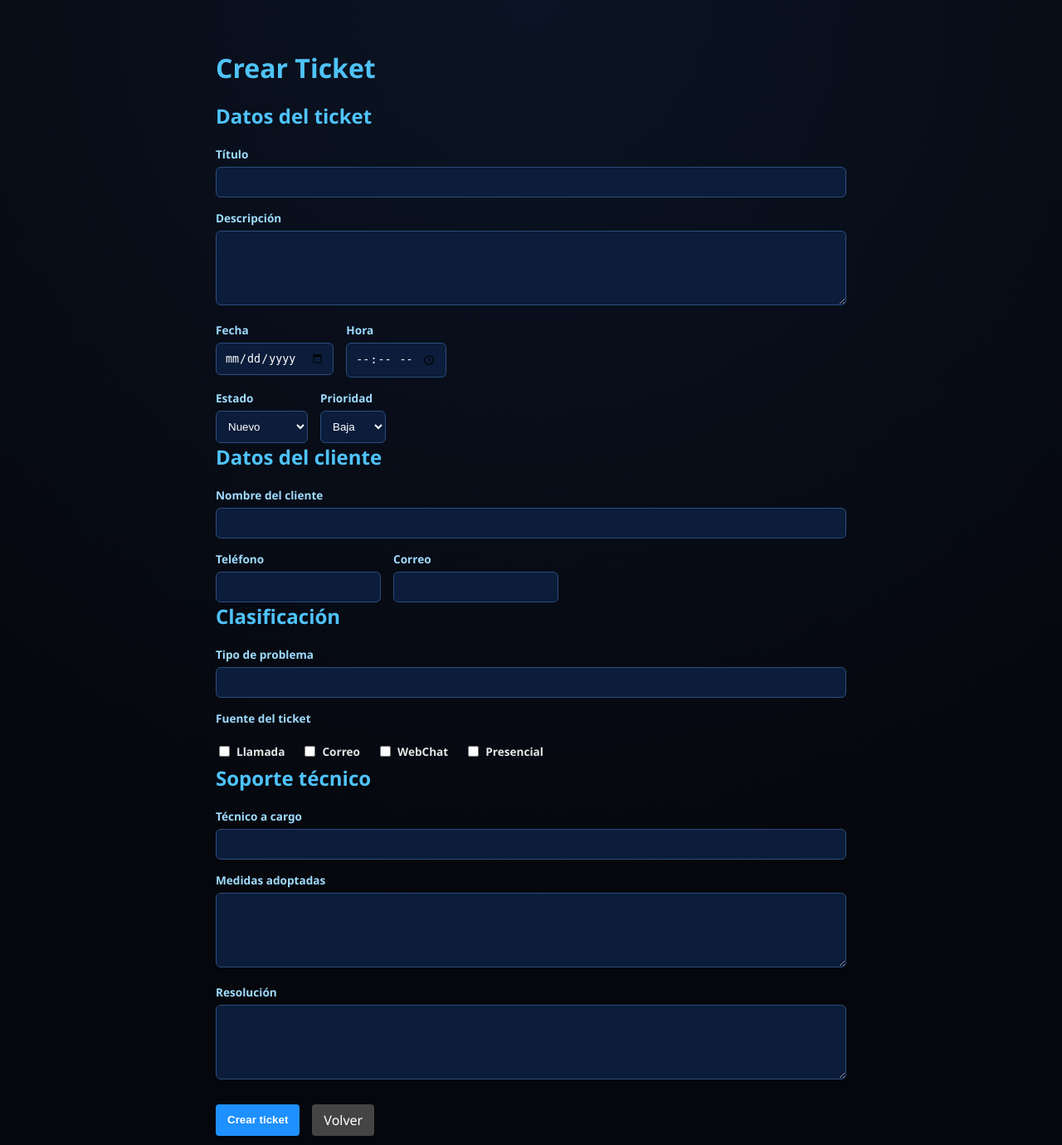
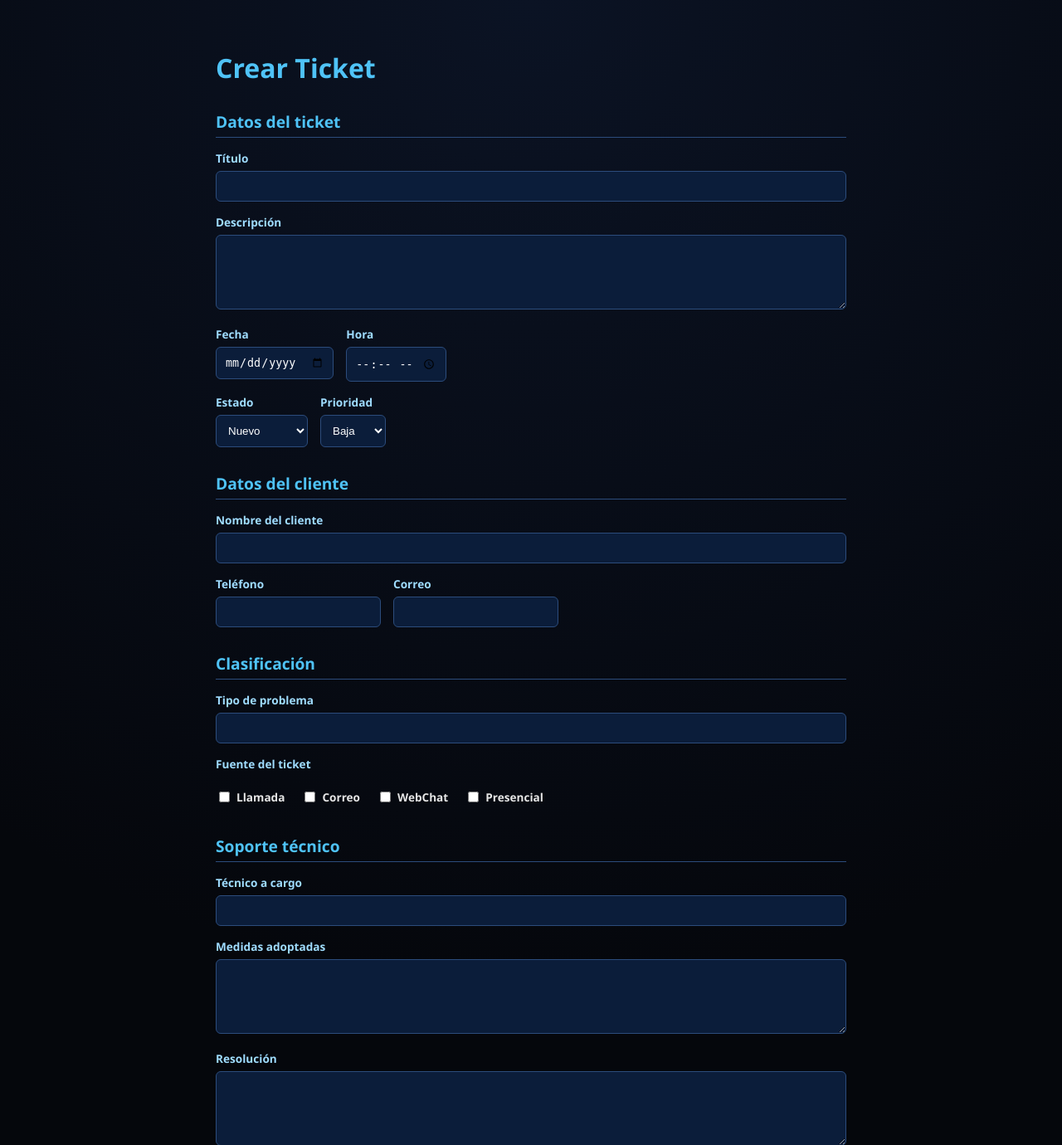
Before and after one commit to CarlokyOP/gestion-de-usuario, a Flask app: page /tickets/create in a window 1280 px wide. Shown: the top 1380 px of the page at 83% size. Run offline with Flask 3, Linux system fonts and the light colour scheme.

Commit message:
Update styles.css

```diff
--- a/app/static/css/styles.css
+++ b/app/static/css/styles.css
@@ -377,6 +377,14 @@ form {
     align-items: center;
     gap: 5px;
 }
+.section-title {
+    margin-top: 30px;
+    margin-bottom: 10px;
+    font-size: 1.2rem;
+    color: #4fc3f7;
+    border-bottom: 1px solid #2c4c7c;
+    padding-bottom: 5px;
+}
 
 .form-actions {
     margin-top: 25px;
```
